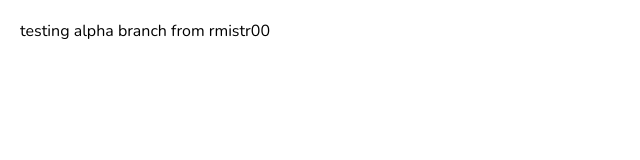
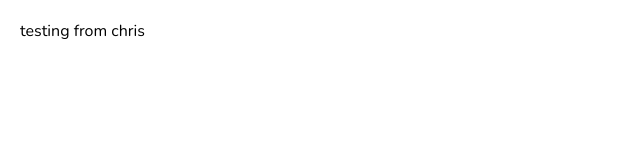
Before and after one commit to iCMXi/japan-club, a React (Create React App) app: page /test in a window 1280 px wide. Shown: the top 160 px of the page, without its empty margins (0-640 px from the left). Built offline with nearby package versions, Linux system fonts and the light colour scheme.

Commit message:
Update test.js

```diff
--- a/src/test.js
+++ b/src/test.js
@@ -1,7 +1,7 @@
 import "./test.scss";
 
 function Test() {
-  return <div className="Test">testing alpha branch from rmistr00</div>;
+  return <div className="Test">testing from chris</div>;
 }
 
 export default Test;
```
